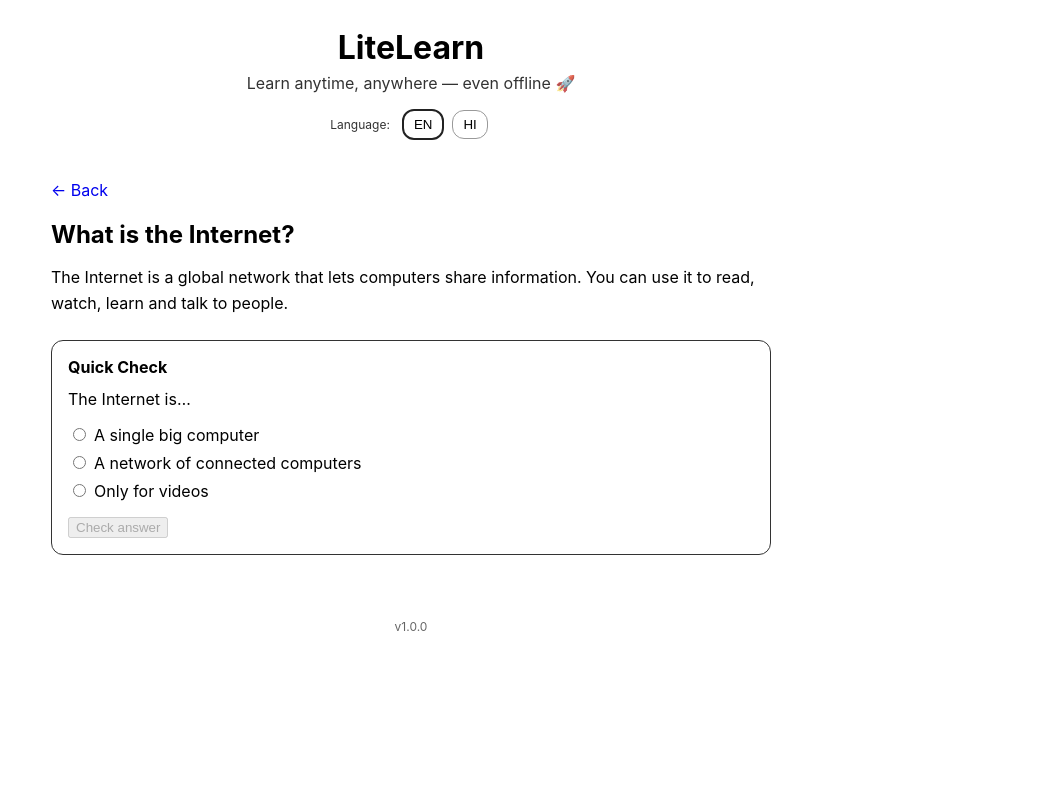
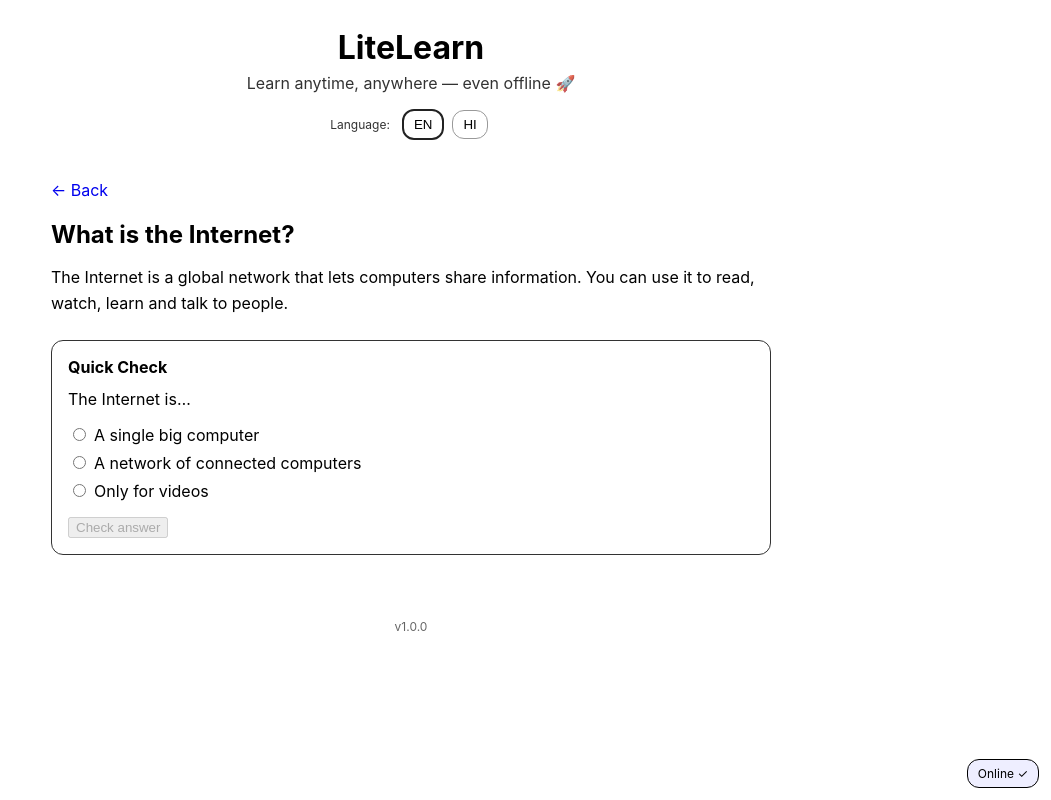
Before and after one commit to SartajVirdi/LiteLearn, a React (Create React App) app in the folder litelearn/: page /#/lesson/digital-basics-1 in a window 1280 px wide. Shown: the whole page, without its empty margins (229-1280 px from the left). Built offline with nearby package versions, Linux system fonts and the light colour scheme.

Commit message:
feat: added OfflineBadge to show online/offline status

```diff
--- a/litelearn/src/App.js
+++ b/litelearn/src/App.js
@@ -4,6 +4,8 @@ import config from "./config";
 import LanguageSwitch from "./components/LanguageSwitch";
 import LessonList from "./components/LessonList";
 import LessonView from "./components/LessonView";
+import OfflineBadge from "./components/OfflineBadge";
+
 
 export default function App() {
   return (
@@ -17,6 +19,7 @@ export default function App() {
         <Route path="/" element={<LessonList />} />
         <Route path="/lesson/:id" element={<LessonView />} />
       </Routes>
+      <OfflineBadge />
       <footer style={{ textAlign: "center", opacity: .6, fontSize: 12, padding: 24 }}>
         v{config.version}
       </footer>
--- /dev/null
+++ b/litelearn/src/components/OfflineBadge.js
@@ -0,0 +1,20 @@
+import React, { useEffect, useState } from "react";
+export default function OfflineBadge() {
+  const [online, setOnline] = useState(navigator.onLine);
+  useEffect(() => {
+    const up = () => setOnline(true);
+    const down = () => setOnline(false);
+    window.addEventListener("online", up);
+    window.addEventListener("offline", down);
+    return () => { window.removeEventListener("online", up); window.removeEventListener("offline", down); };
+  }, []);
+  return (
+    <div aria-live="polite" style={{
+      position: "fixed", right: 12, bottom: 12, padding: "6px 10px",
+      borderRadius: 12, border: "1px solid", fontSize: 12,
+      background: online ? "#eef" : "#fee"
+    }}>
+      {online ? "Online ✓" : "Offline • content available"}
+    </div>
+  );
+}
```
